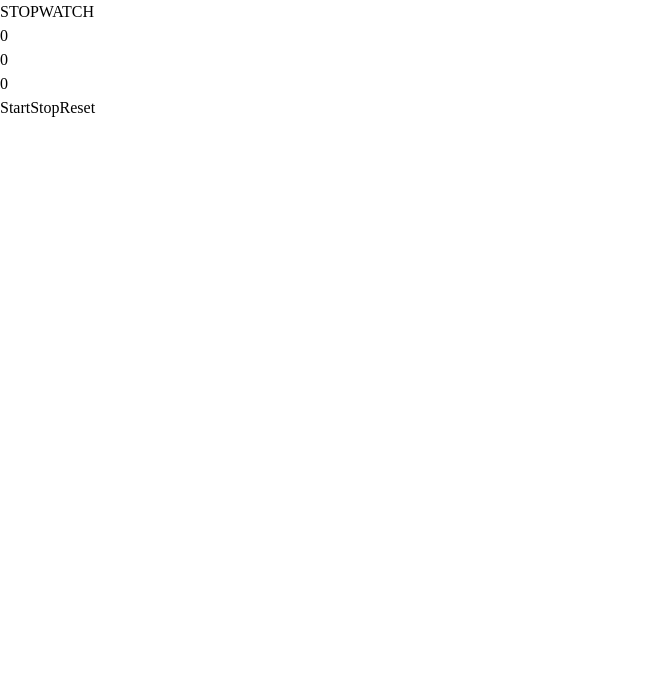
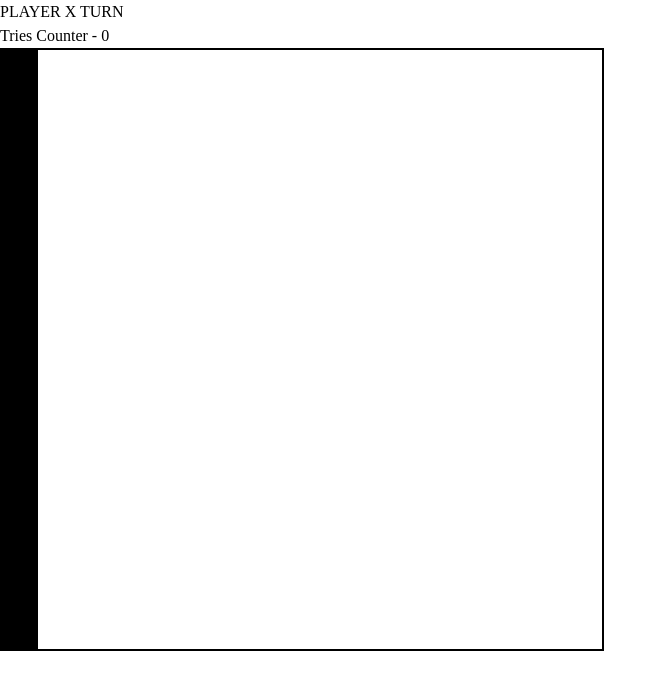
Before and after one commit to Owais-Creates/REACT-TASKS, a React (Vite) app in the folder task15/: page / in a window 1280 px wide. Shown: the top 690 px of the page, without its empty margins (0-667 px from the left). Built offline with nearby package versions, Linux system fonts and the light colour scheme.

Commit message:
task15 --> Tic Tac Toe Game

```diff
--- a/task15/src/App.jsx
+++ b/task15/src/App.jsx
@@ -12,13 +12,14 @@ import StopWatch from './Components/StopWatch'
 import Password from './Components/Password'
 import RandomNumber from './Components/RandomNumber'
 import FormHandling from './Components/FormHandling'
+import Board from './Components/Stopwatch/Board'
 
 function App() {
 
 
   return (
-    <div className='w-full h-screen flex justify-center items-center bg-zinc-400'>
-      <StopWatch />
+    <div className='w-full h-screen flex justify-center items-center bg-zinc-200'>
+      <Board />
     </div>
   )
 
--- /dev/null
+++ b/task15/src/Components/Stopwatch/Board.jsx
@@ -0,0 +1,80 @@
+import React, { useState, useRef } from 'react';
+import Card from './Card';
+
+function Board() {
+    const [state, setState] = useState(Array(9).fill(null));
+    const [isXturn, setIsXTurn] = useState(true);
+    const counter = useRef(0);
+
+    const checkWinner = () => {
+        const winnerConditions = [
+            [0, 1, 2],
+            [3, 4, 5],
+            [6, 7, 8],
+            [0, 3, 6],
+            [1, 4, 7],
+            [2, 5, 8],
+            [0, 4, 8],
+            [2, 4, 6]
+        ];
+
+        for (const win of winnerConditions) {
+            const [a, b, c] = win;
+
+            if (state[a] !== null && state[a] === state[b] && state[a] === state[c]) {
+                return `${state[a]} won`;
+            }
+        }
+
+        if (counter.current === 9) {
+            return "Game is tied";
+        }
+
+    };
+
+
+    const isWinner = checkWinner();
+
+
+    const handleClick = (index) => {
+        if (state[index] == null && !isWinner) {
+            counter.current++;
+            const copyState = [...state];
+            copyState[index] = isXturn ? "X" : "O";
+            setState(copyState);
+            setIsXTurn(!isXturn);
+
+        }
+    };
+
+
+    const handleReset = () => {
+        setState(Array(9).fill(null))
+        setIsXTurn(true)
+        counter.current = 0;
+    }
+
+    return (
+        <>
+
+            {isWinner ?
+                <h1>{isWinner ? <>{isWinner}</> : <>{isWinner}</>}</h1>
+                :
+                <>
+                    <div className='mr-10'>
+                        <h1>{isXturn ? "PLAYER X TURN" : "PLAYER O TURN"}</h1>
+                        <p className='block'>Tries Counter - {counter.current}</p>
+                    </div>
+                    <div id='board' style={{ width: '604px', height: '603px', display: 'flex', flexWrap: 'wrap' }}>
+                        {state.map((value, index) => (
+                            <Card key={index} onClick={() => handleClick(index)} value={value} />
+                        ))}
+                    </div>
+                </>
+            }
+
+        </>
+    );
+}
+
+export default Board;
--- /dev/null
+++ b/task15/src/Components/Stopwatch/Card.jsx
@@ -0,0 +1,11 @@
+import React from 'react'
+
+function Card({ value, onClick }) {
+  return (
+    <div onClick={onClick} id='board' className='w-[200px] h-[200px] flex justify-center items-center text-5xl' >
+      <p className='font-sans font-extrabold'>{value}</p>
+    </div>
+  )
+}
+
+export default Card
--- a/task15/src/index.css
+++ b/task15/src/index.css
@@ -5,3 +5,7 @@
 *{
     font-family: "Gilroy";
 }
+
+#board{
+    border: 2px solid black;
+}
```
